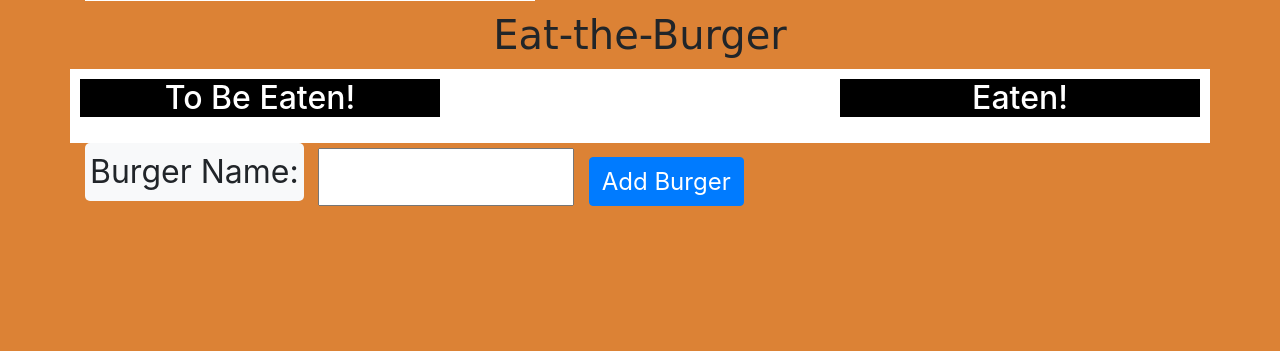
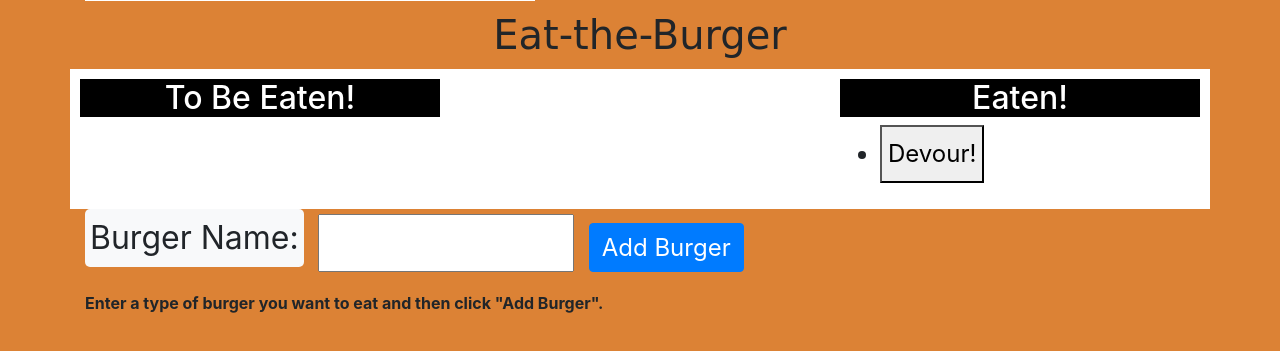
Before and after one commit to sthapa411/burger, a Node server app: template views/index.handlebars in a window 1280 px wide. Shown: the part 449-800 px from the top of the page. Run offline with Node 20, Linux system fonts and the light colour scheme; the template is opened without the code that fills it: most values are stand-ins (such as "Sample title", 1, 10 or a date in 2020); some libraries are stand-ins or nearby versions.

Commit message:
partials added

```diff
--- a/views/index.handlebars
+++ b/views/index.handlebars
@@ -1,5 +1,5 @@
 <div class="container">
-<img class="img-fluid" src="./public/assests/images/burger.png">
+<img class="img-fluid" src="burger.png">
 
 
 <h1>Eat-the-Burger</h1>
@@ -10,7 +10,7 @@
   {{#each burgers}}
       {{#unless eaten}}
     {{> burger-block eaten=false}}
-        {{/unless}}
+    {{/unless}}
   {{/each}}
 </ul>
 </div>
@@ -36,4 +36,5 @@
   </div>
 
 </form>
+<p><strong>Enter a type of burger you want to eat and then click "Add Burger".</strong></p>
 </div>
--- /dev/null
+++ b/views/partials/burger-block.handlebars
@@ -0,0 +1,9 @@
+<li>
+	{{name}}
+
+{{#if devour}}
+
+{{else}}
+<button class="eat" data-id="{{this.id}}" data-neweaten="{{devour}}">Devour!</button>
+{{/if}}
+</li>
```
Also changed, not shown: burger.png (renamed from public/assets/images/burger.png), 4 other files.
